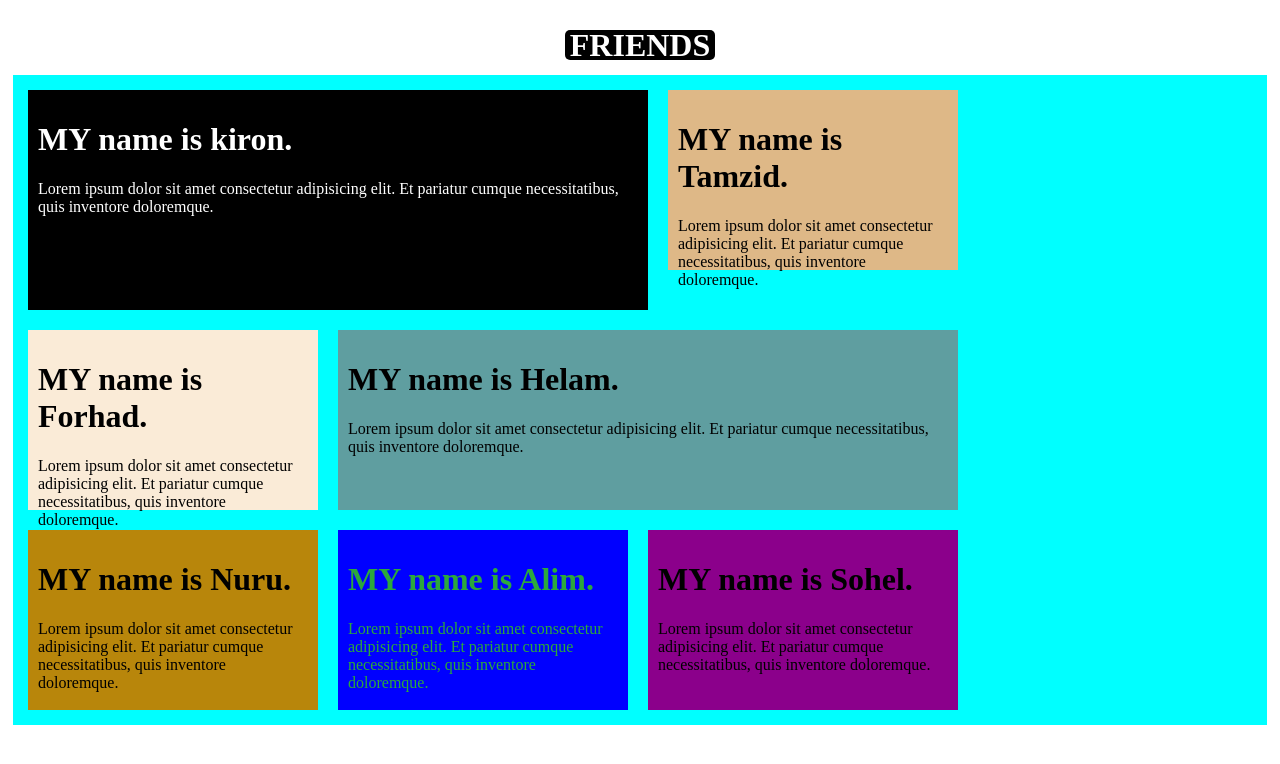
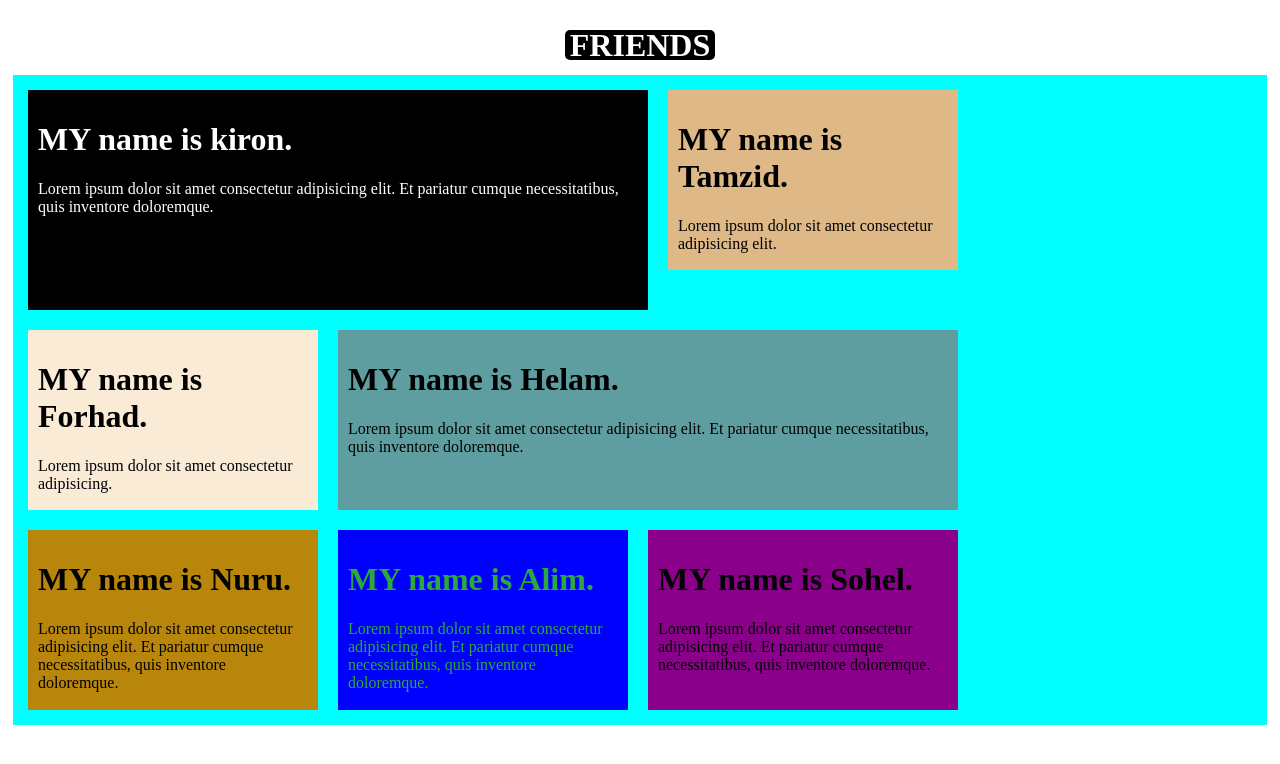
Before and after one commit to kiron12/friends, a plain HTML site: page index.html in a window 1280 px wide. Drawn offline with Linux system fonts and the light colour scheme.

Commit message:
Update index.html

```diff
--- a/index.html
+++ b/index.html
@@ -19,12 +19,12 @@
 
         <div class="box2">
             <h1>MY name is Tamzid.</h1>
-            <p>Lorem ipsum dolor sit amet consectetur adipisicing elit. Et pariatur cumque necessitatibus, quis inventore doloremque.</p>
+            <p>Lorem ipsum dolor sit amet consectetur adipisicing elit.</p>
         </div>
 
         <div class="box3">
             <h1>MY name is Forhad.</h1>
-            <p>Lorem ipsum dolor sit amet consectetur adipisicing elit. Et pariatur cumque necessitatibus, quis inventore doloremque.</p>
+            <p>Lorem ipsum dolor sit amet consectetur adipisicing.</p>
         </div>
 
         <div class="box4">
```
